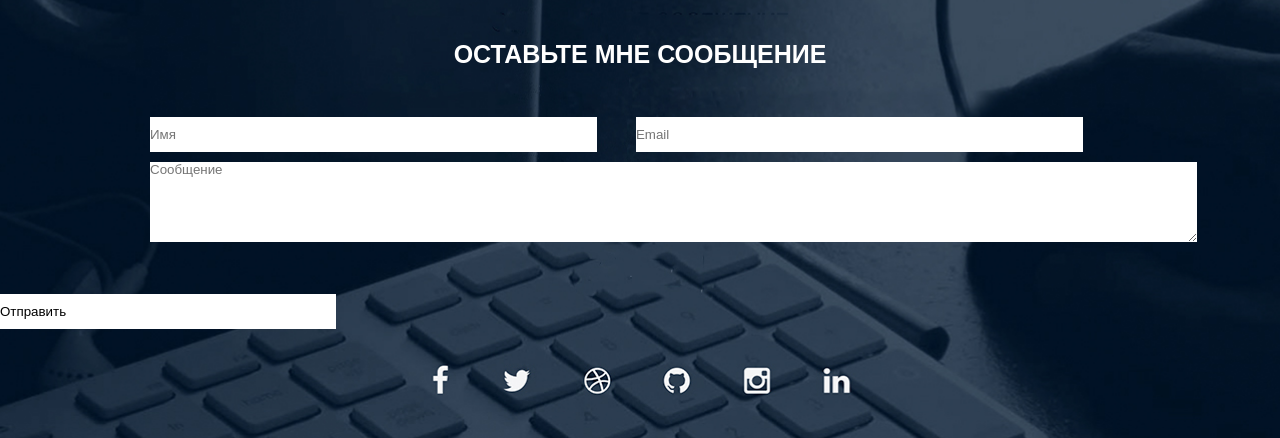
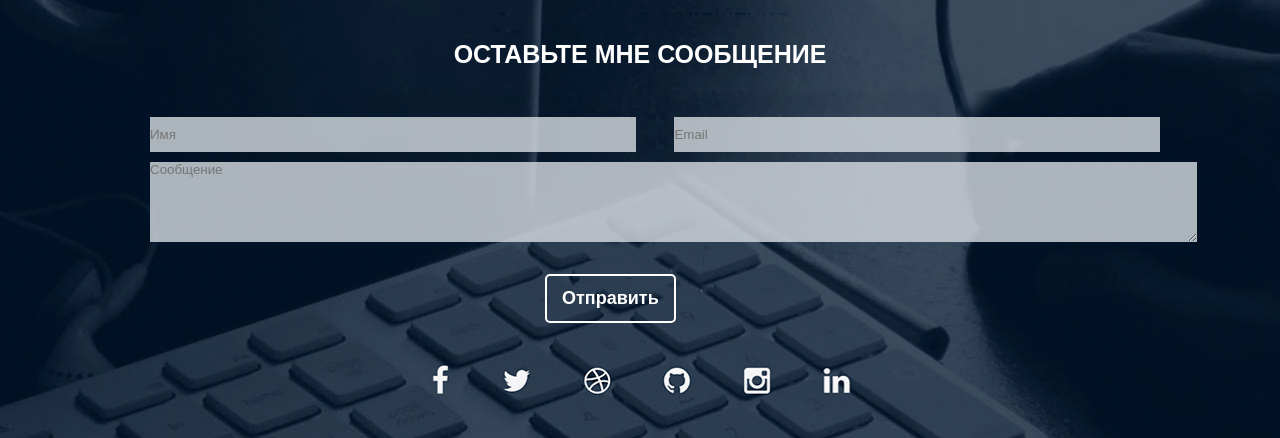
Before and after one commit to YarosLaVpla/YarosLaVpla.github.io, a plain HTML site: page src/index.html in a window 1280 px wide. Shown: the part 5335-5773 px from the top of the page. Drawn offline with Linux system fonts and the light colour scheme.

Commit message:
Закончил с CSS

```diff
--- a/src/css/style.css
+++ b/src/css/style.css
@@ -294,19 +294,38 @@ nav {
     letter-spacing: 0,5px;
     font-weight: 600;
 }
-.contacts input{
+
+.name{
     margin-top: 50px;
-   padding: 10px 270px 10px 0px;
+   padding: 10px 4.5px 10px 0px;
     background: #fff ;
     margin-right: 35px;
+    background-color: rgba(216 , 220 , 226 , 0.8);
 }
-.name{
+#you{
     margin-left: 150px;
 }
 .contacts textarea{
     margin: 10px 0px 0px 150px;
     height: 80px;
+    background-color: rgba(216 , 220 , 226 , 0.8);
 }
+.myBtn{
+    display: block;
+    margin-left: 545px;
+    margin-top: 30px;
+    padding: 12px 15px;
+    border: 2px solid #fff;
+    border-radius: 5px;
+    background: none;
+    color: #fff;
+    font-size: 18px;
+    font-weight: 700;
+    line-height: 0,1px;
+}
+
+
+
 .Here{
     width: 100%;
     height: 351px;
--- a/src/index.html
+++ b/src/index.html
@@ -125,10 +125,10 @@
       <h3><p>ОСТАВЬТЕ МНЕ СООБЩЕНИЕ</p></h3>
 
     <form action="">
-      <input class="name" type="text" name="name" placeholder="Имя">
-      <input type="text" name="email" placeholder="Email">
+      <input class="name" id="you" type="text" name="name" size="58" placeholder="Имя">
+      <input class="name" type="text" name="email" size="58" placeholder="Email">
       <p><textarea cols="129" name="message" id="1" cols="30" rows="10" placeholder="Сообщение"></textarea></p>
-      <input type="submit" value="Отправить">
+      <input class="myBtn" type="submit" value="Отправить">
     </form>
   </div>
   <div class="Here"></div>
```
Also changed, not shown: src/img/map1.jpg.
